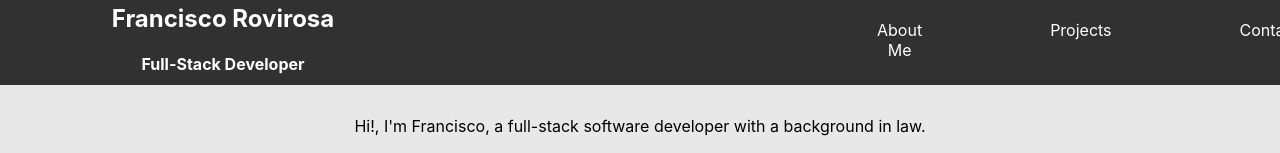
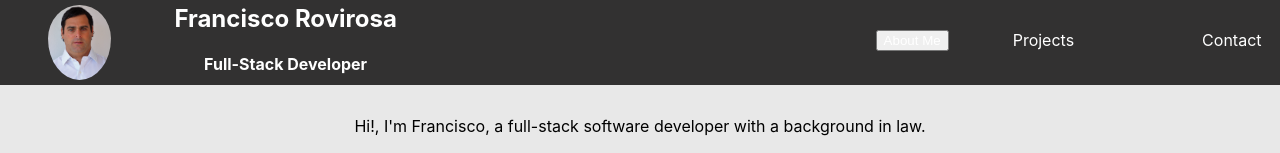
Before and after one commit to FranRovi/FranRovi, a React (Create React App) app in the folder Udemy/React/portfolio/: page / in a window 1280 px wide. Shown: the top 153 px of the page. Built offline with nearby package versions, Linux system fonts and the light colour scheme.

Commit message:
portfolio project: Styling MainHeader component

```diff
--- a/Udemy/React/portfolio/src/components/MainHeader/MainHeader.js
+++ b/Udemy/React/portfolio/src/components/MainHeader/MainHeader.js
@@ -1,12 +1,23 @@
-import React from 'react';
+import React, { useState } from 'react';
 
 import classes from './MainHeader.module.css';
+import profilePic from '../../assets/profile.jpg';
 
 const MainHeader = (props) => {
+    const [aboutMeIsClicked, setAboutMeIsClicked] = useState(false);
+
+    const aboutMeClickHandler = () => {
+        setAboutMeIsClicked((prevAboutMe) => !prevAboutMe);
+    };
+    console.log(aboutMeIsClicked);
+
     return(
         <header className={classes['main-header']}>
             {/* <nav className={`${classes['main-row']} ${classes['main-links-center']}`}> */}
             <nav className={`${classes['main-row']} ${classes['main-links-center']}`}>
+                <div>
+                    <img src={profilePic} alt="portrait of myself" className={classes['main-image']}/>
+                </div>
                 <div>
                     <h1 className={classes['main-mr']}>Francisco Rovirosa</h1>
                     <h4>Full-Stack Developer</h4>
@@ -15,7 +26,7 @@ const MainHeader = (props) => {
                     <div className={classes['main-links']}>
                         {/* <li className={classes['main-link-white']}></li>
                         <li className={classes['main-link-white']}></li> */}
-                        <li className={classes['main-link-white']}>About Me</li>
+                        {<button className={classes['main-link-white']} aboutMeIsClicked={aboutMeIsClicked} onClick={aboutMeClickHandler}>About Me</button>}
                         <li className={classes['main-link-white']}>Projects</li>
                         <li className={classes['main-link-white']}>Contact</li>
                     </div>
--- a/Udemy/React/portfolio/src/components/MainHeader/MainHeader.module.css
+++ b/Udemy/React/portfolio/src/components/MainHeader/MainHeader.module.css
@@ -33,10 +33,17 @@
 
 }
 
+.main-image {
+    border-radius: 50%;
+    height:75px;
+    padding-top: 8px;
+}
+
 .main-mr{
     width:350px;
     margin-right: 70%;
 }
+
 li{
     padding: 0 4rem;
 }
```
Also changed, not shown: Udemy/React/portfolio/src/assets/profile.jpg (added).
